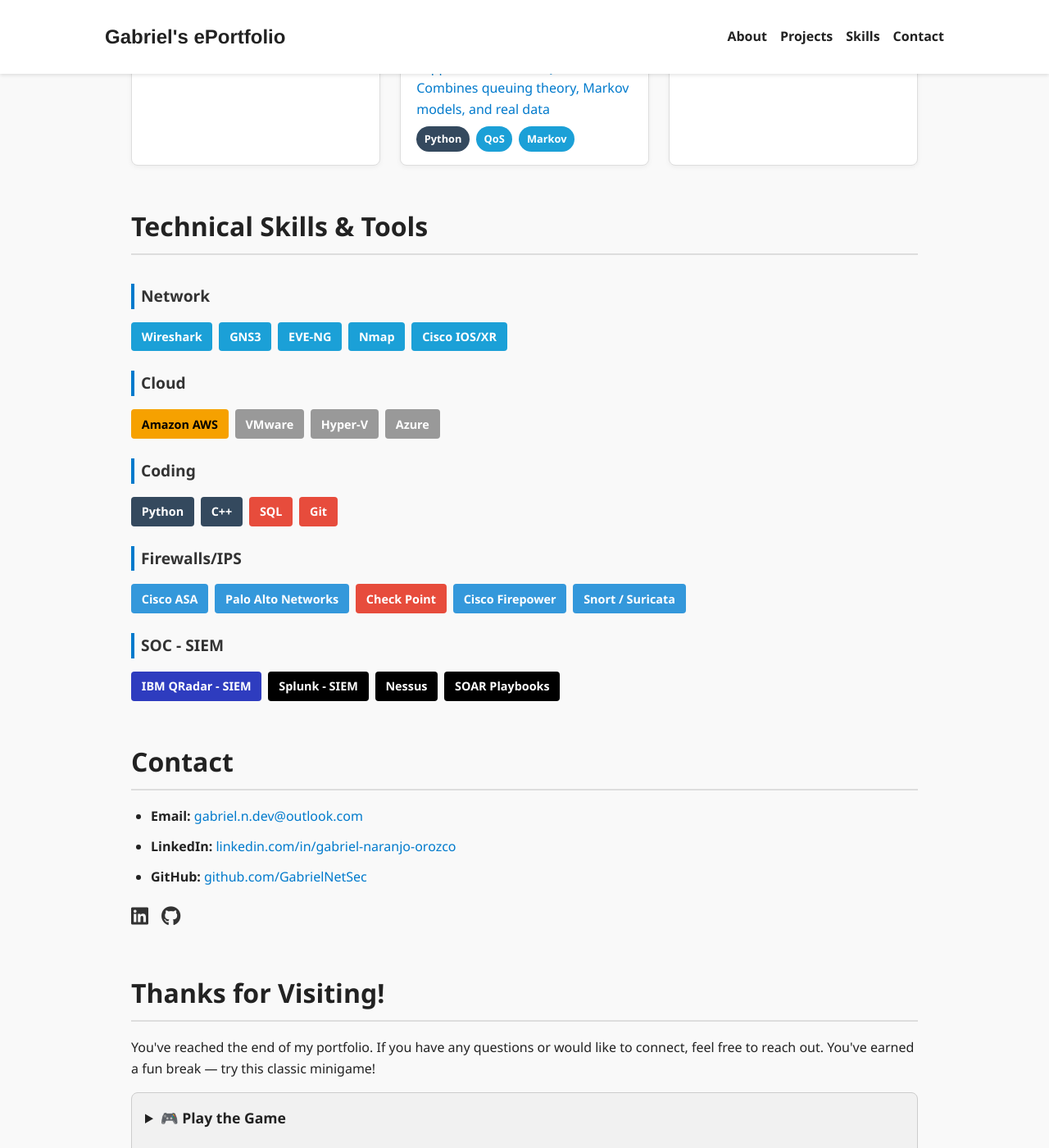
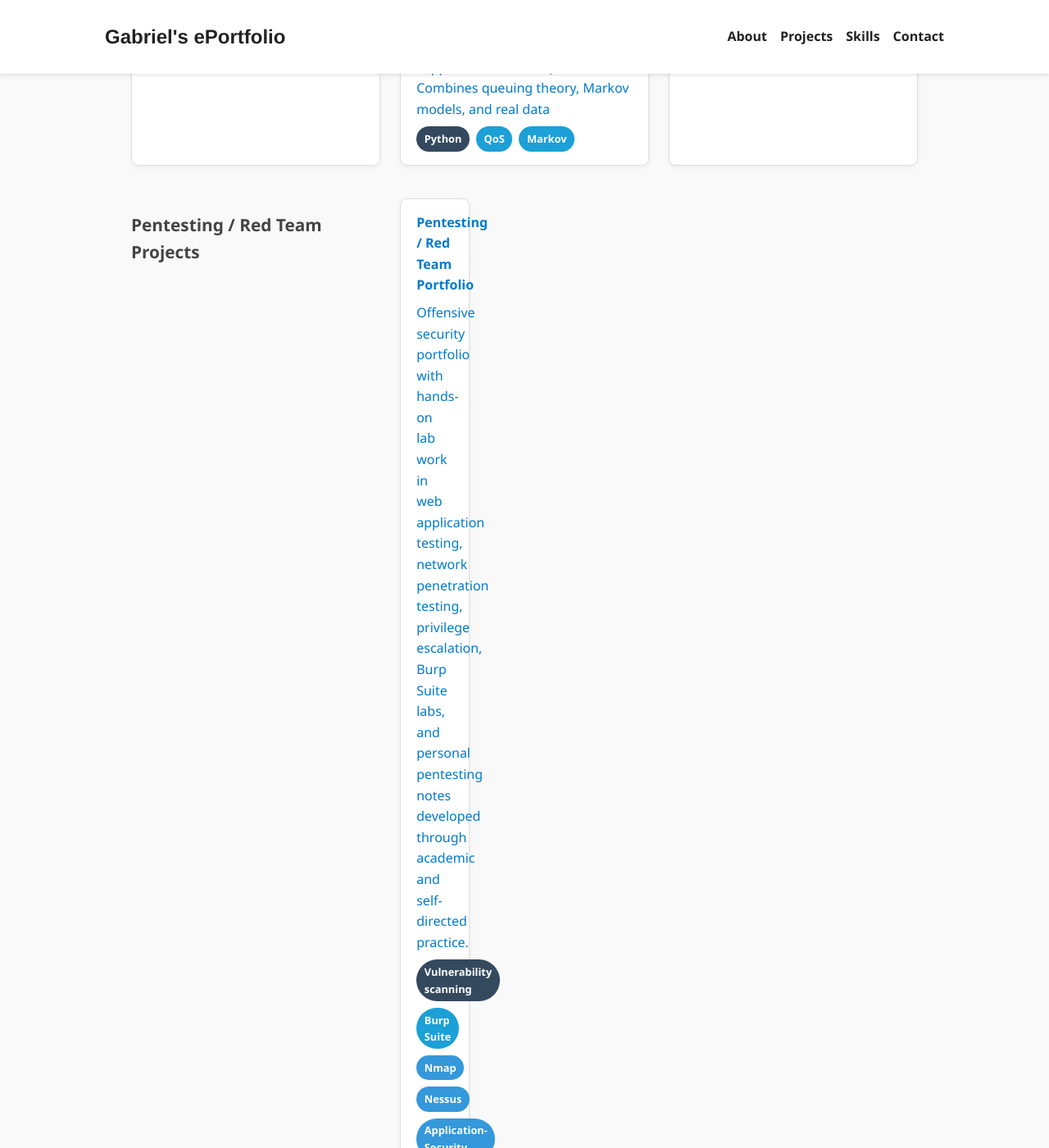
Before and after one commit to GabrielNetSec/GabrielNetSec.github.io, a Jekyll site: the page index.html, which Jekyll copies as it is, in a window 1280 px wide and 1400 px high, scrolled down 2624 px. Shown: the whole window at 82% size. Built offline with Jekyll 4.4.1, drawn with Linux system fonts in a browser that asks for light colours; some of the changed text lies outside the part shown.

Commit message:
Update index.html

```diff
--- a/index.html
+++ b/index.html
@@ -203,6 +203,28 @@
           <span class="badge">Cloud</span>
         </div>
       </div>
+
+<h3>Pentesting / Red Team Projects</h3>
+<div class="project-grid">
+  <div class="project-card">
+    <h4>Pentesting / Red Team Portfolio</h4>
+    <p><a href="https://github.com/GabrielNetSec/Pentesting-Red-Team" target="_blank" rel="noopener noreferrer">
+      Offensive security portfolio with hands-on lab work in web application testing, network penetration testing, privilege escalation, Burp Suite labs, and personal pentesting notes developed through academic and self-directed practice.</a></p>
+    <div class="card-tags badges">
+      <span class="badge dark">Vulnerability scanning</span>
+      <span class="badge">Burp Suite</span>
+      <span class="badge blue">Nmap</span>
+      <span class="badge blue">Nessus</span>
+      <span class="badge blue">Application-Security</span>
+      <span class="badge blue">Privilege escalation</span>
+      <span class="badge blue">SQL injection</span>
+      <span class="badge blue">Bash shell</span>
+      <span class="badge blue">Hack The Box</span>
+      <span class="badge blue">Fuzzing</span>
+      <span class="badge blue">Brute Force</span>
+    </div>
+  </div>
+
     </div>
   </section>
 
```
